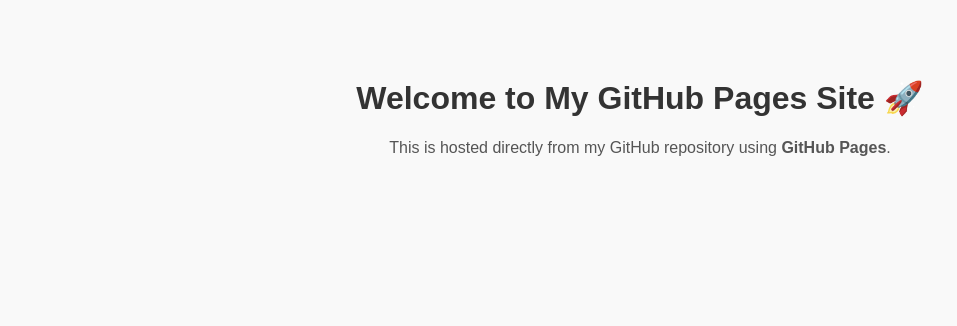
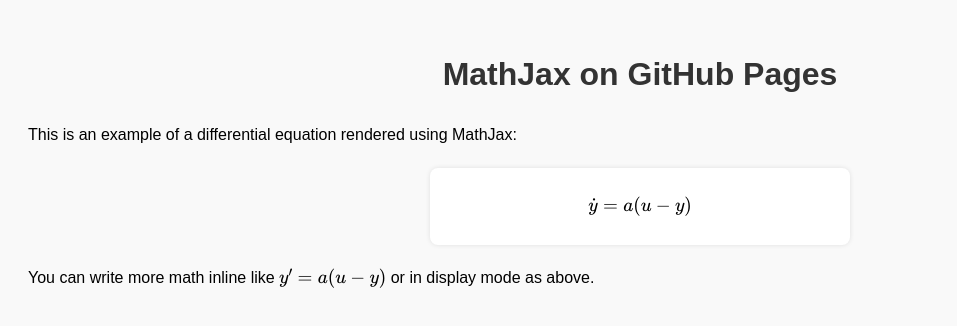
Before and after one commit to andrejskraba/andrejskraba.github.io, a plain HTML site: page index.html in a window 1280 px wide. Shown: the whole page, without its empty margins (0-957 px from the left). Drawn offline with nearby package versions, Linux system fonts and the light colour scheme.

Commit message:
Update index.html

```diff
--- a/index.html
+++ b/index.html
@@ -3,24 +3,45 @@
 <head>
     <meta charset="UTF-8">
     <meta name="viewport" content="width=device-width, initial-scale=1.0">
-    <title>My GitHub Pages Site</title>
+    <title>MathJax GitHub Pages Example</title>
+    <script>
+        window.MathJax = {
+            tex: {
+                inlineMath: [['$', '$'], ['\\(', '\\)']]
+            }
+        };
+    </script>
+    <script id="MathJax-script" async
+            src="https://cdn.jsdelivr.net/npm/mathjax@3/es5/tex-mml-chtml.js">
+    </script>
     <style>
         body {
             font-family: Arial, sans-serif;
-            text-align: center;
-            padding-top: 50px;
             background-color: #f9f9f9;
+            padding: 20px;
+            line-height: 1.6;
         }
         h1 {
             color: #333;
+            text-align: center;
         }
-        p {
-            color: #555;
+        .equation {
+            background-color: #fff;
+            padding: 10px;
+            border-radius: 8px;
+            box-shadow: 0 0 5px rgba(0,0,0,0.1);
+            margin: 20px auto;
+            max-width: 400px;
+            text-align: center;
         }
     </style>
 </head>
 <body>
-    <h1>Welcome to My GitHub Pages Site 🚀</h1>
-    <p>This is hosted directly from my GitHub repository using <strong>GitHub Pages</strong>.</p>
+    <h1>MathJax on GitHub Pages</h1>
+    <p>This is an example of a differential equation rendered using MathJax:</p>
+    <div class="equation">
+        $$\dot{y} = a(u - y)$$
+    </div>
+    <p>You can write more math inline like $y' = a(u - y)$ or in display mode as above.</p>
 </body>
 </html>
```
